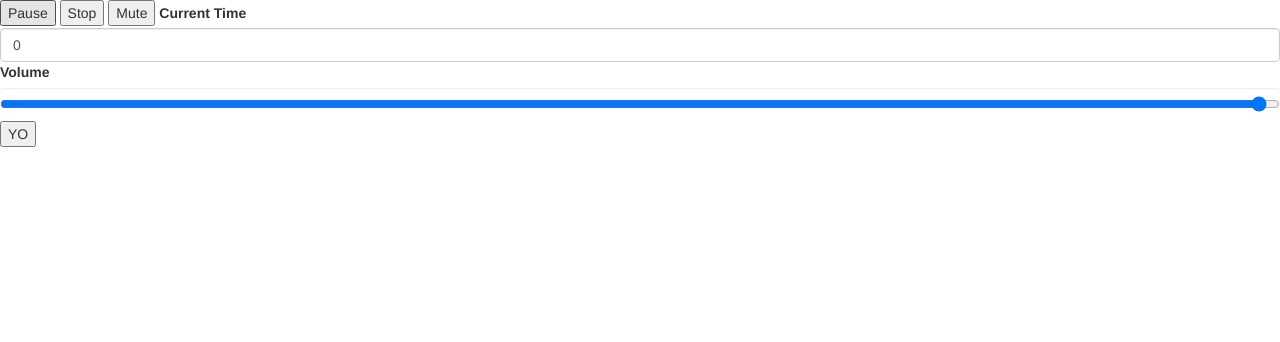
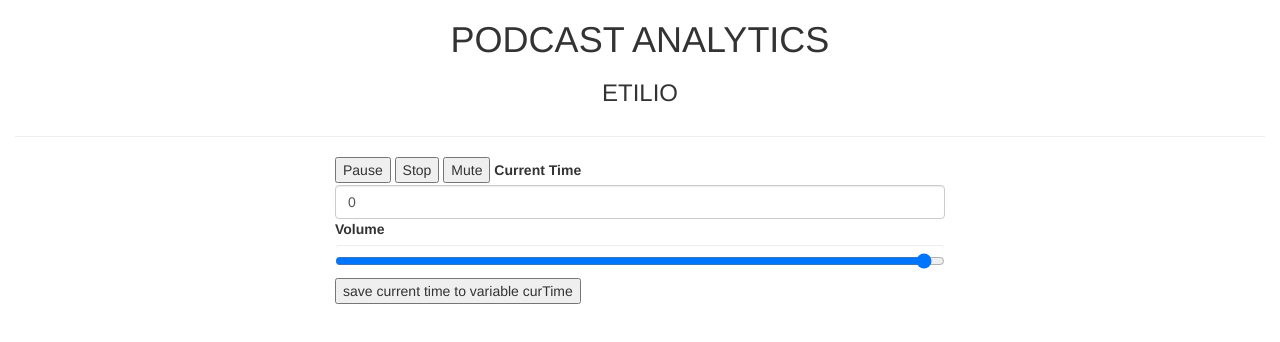
Before and after one commit to tehnuge/audioPlayer2, a website: page index.html in a window 1280 px wide. Drawn offline with nearby package versions, Linux system fonts and the light colour scheme.

Commit message:
add frontend looks

```diff
--- a/index.html
+++ b/index.html
@@ -9,6 +9,20 @@
 	<title>Audio Podcast Application</title>
 </head>
 <body>
+	<div class="container-fluid">
+		<div class="row">
+		  <div class="col-md-12 text-center text-uppercase">
+		    <h1>Podcast Analytics</h1>
+		    <h3>Etilio</h3>
+		  </div>
+		</div>
+		<div class="row">
+		  <div class="col-md-12">
+		    <hr>
+		  </div>
+		</div>
+		<div class="row">
+			<div class="col-md-6 col-md-offset-3">
 				<div ng-controller="audioCtrl">
 				<button ng-click='audio.paused ? audio.play() : audio.pause()'>Pause</button>
 				<button ng-click='audio.restart(); hello()'>Stop</button>
@@ -17,8 +31,10 @@
 				<input class='form-control' type=text ng-model='audio.currentTime'>
 				<label>Volume</label>
 				<input class='form-control' type=range min=0 max=1 step=0.01 ng-model='audio.volume'>
-
-	 <button ng-click="hello()">YO</button>
+				 <button ng-click="hello()">save current time to variable curTime</button>
+				 </div>
+			</div>
+		</div>
 	</div>
 </body>
 </html>
```
Also changed, not shown: css/custom.css (added). Lines whose indentation alone changed are shown as unchanged.
